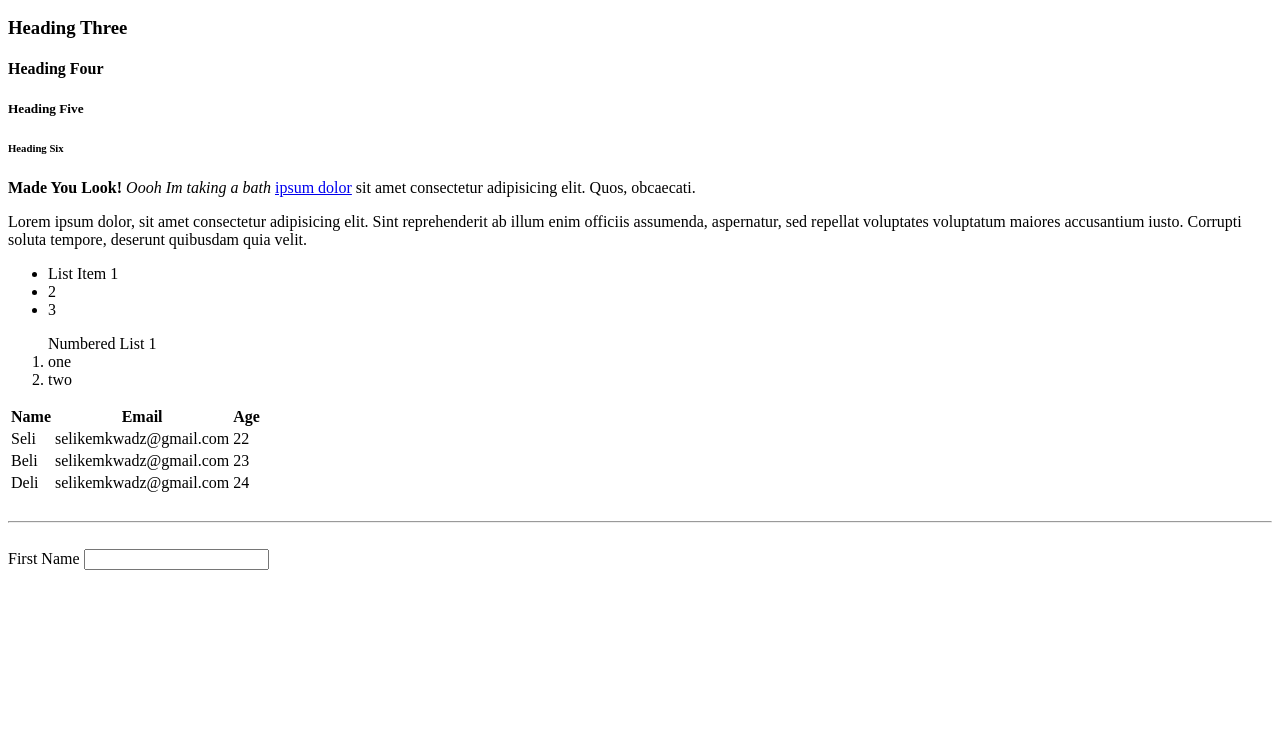
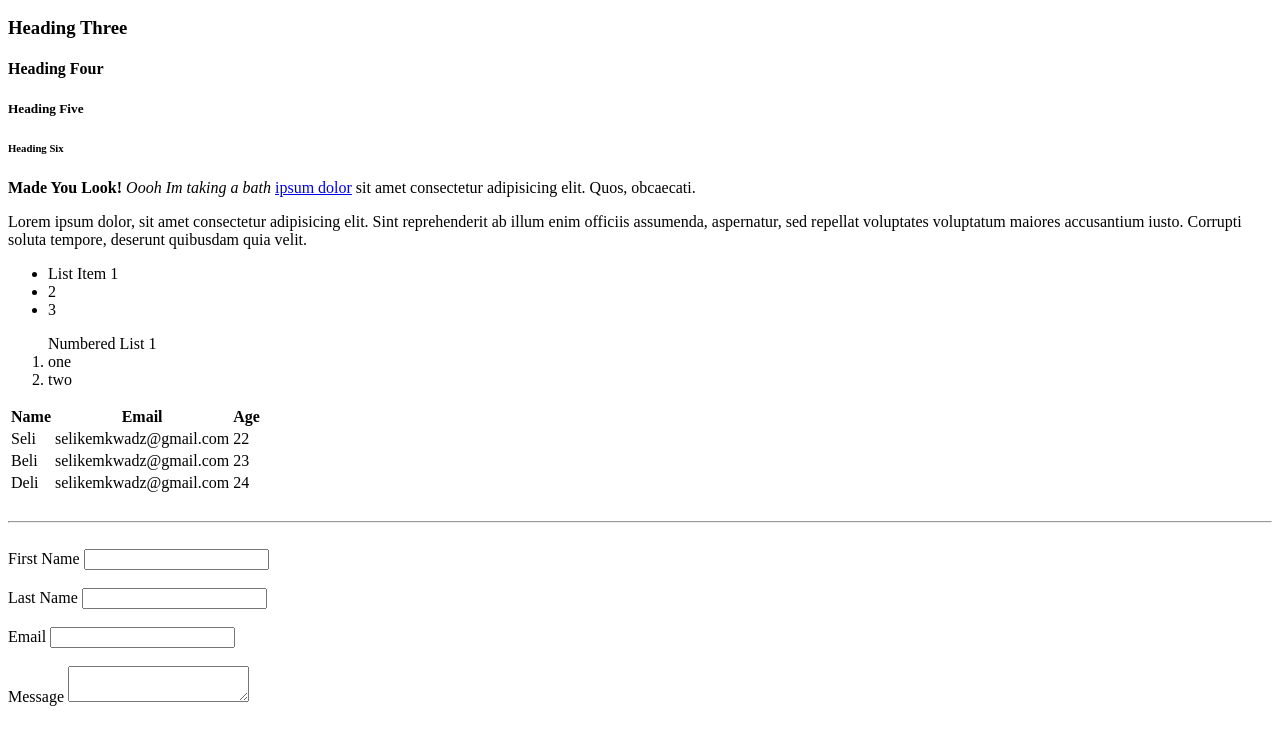
Before and after one commit to Kwadzovia/learningHTML, a plain HTML site: page index.html in a window 1280 px wide. Shown: the part 168-912 px from the top of the page. Drawn offline with Linux system fonts and the light colour scheme.

Commit message:
FInished Video!

```diff
--- a/index.html
+++ b/index.html
@@ -66,8 +66,25 @@
 
             <!--Forms (Advanced)-->
             <form action="process.php" method="POST">
-                <label>First Name</label>
-                <input type="text" name="first-name">
+                <div>
+                    <label>First Name</label>
+                    <input type="text" name="firstName">
+                </div>
+                <br>
+                <div>
+                    <label>Last Name</label>
+                    <input type="text" name="lastName">
+                </div>
+                <br>
+                <div>
+                    <label>Email</label>
+                    <input type="email" name="emailGiven">
+                </div>
+                <br>
+                <div>
+                    <label>Message</label>
+                    <textarea name="message"></textarea>
+                </div>
             </form>
 
         <div style="margin-top:1000px"></div>
```
